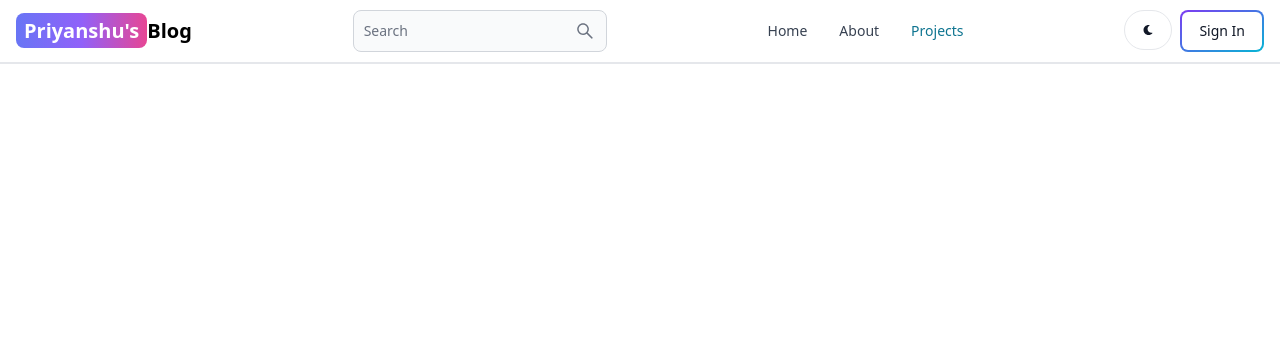
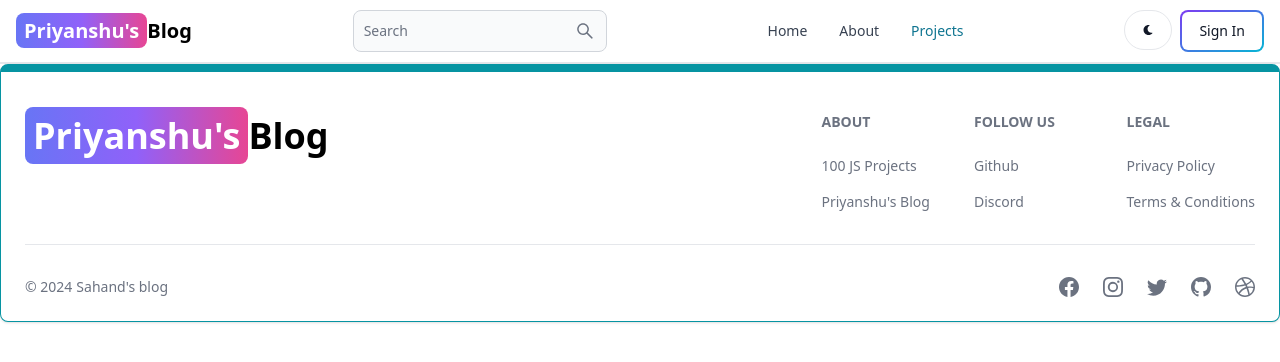
Before and after one commit to siuupriyanshu/MERN-Blog, a React (Vite) app in the folder client/: page /projects in a window 1280 px wide. Shown: the top 362 px of the page. Built offline with nearby package versions, Linux system fonts and the light colour scheme.

Commit message:
footer component created

```diff
--- a/client/src/App.jsx
+++ b/client/src/App.jsx
@@ -8,6 +8,7 @@
 import Projects from './pages/Projects';
 import SignUp from './pages/SignUp';
 import Header from './components/Header';
+import Footer from './components/Footer';
 
 function App() {
 
@@ -23,6 +24,7 @@
       <Route path='/dashboard' element={<Dashboard />} />
       <Route path='/projects' element={<Projects/>}/>
      </Routes>
+     <Footer/>
      </BrowserRouter>
     </>
   )
--- /dev/null
+++ b/client/src/components/Footer.jsx
@@ -0,0 +1,95 @@
+import React from "react";
+import { Footer } from "flowbite-react";
+import { Link } from "react-router-dom";
+import {
+  BsFacebook,
+  BsInstagram,
+  BsTwitter,
+  BsGithub,
+  BsDribbble,
+} from "react-icons/bs";
+
+function FooterCom() {
+  return (
+    <Footer container className="border border-t-8 border-teal-500">
+      <div className="w-full max-w-7xl mx-auto">
+        <div className="grid w-full justify-between sm:flex md:grid-cols-1">
+          <div className="mt-5">
+            <Link
+              to="/"
+              className="self-center whitespace-nowrap text-lg sm:text-4xl font-semibold dark:text-white"
+            >
+              <span className="px-2 py-1 bg-gradient-to-r from-indigo-500 via-purple-500 to-pink-500 rounded-lg text-white">
+                Priyanshu's
+              </span>
+              Blog
+            </Link>
+          </div>
+          <div className="grid grid-cols-2 gap-8 mt-4 sm:grid-cols-3 sm:gap-6">
+            <div>
+              <Footer.Title title="About" />
+              <Footer.LinkGroup col>
+                <Footer.Link
+                  href="https://www.100jsprojects.com"
+                  target="_blank"
+                  rel="noopener noreferrer"
+                >
+                  100 JS Projects
+                </Footer.Link>
+                <Footer.Link
+                  href="/about"
+                  target="_blank"
+                  rel="noopener noreferrer"
+                >
+                  Priyanshu's Blog
+                </Footer.Link>
+              </Footer.LinkGroup>
+            </div>
+            <div>
+              <Footer.Title title="Follow us" />
+              <Footer.LinkGroup col>
+                <Footer.Link
+                  href="https://www.github.com/siuupriyanshu"
+                  target="_blank"
+                  rel="noopener noreferrer"
+                >
+                  Github
+                </Footer.Link>
+                <Footer.Link href="#">Discord</Footer.Link>
+              </Footer.LinkGroup>
+            </div>
+
+            <div>
+              <Footer.Title title="Legal" />
+              <Footer.LinkGroup col>
+                <Footer.Link href="#">Privacy Policy</Footer.Link>
+                <Footer.Link href="#">Terms &amp; Conditions</Footer.Link>
+              </Footer.LinkGroup>
+            </div>
+          </div>
+        </div>
+
+        <Footer.Divider />
+        <div className="w-full sm:flex sm:items-center sm:justify-between">
+          <Footer.Copyright
+            href="#"
+            by="Sahand's blog"
+            year={new Date().getFullYear()}
+          />
+          <div className="flex gap-6 sm:mt-0 mt-4 sm:justify-center">
+            <Footer.Icon href="#" icon={BsFacebook} />
+            <Footer.Icon href="#" icon={BsInstagram} />
+            <Footer.Icon href="https://x.com/PriyanshuM67834" icon={BsTwitter} />
+            <Footer.Icon
+              href="https://www.github.com/siuupriyanshu"
+              icon={BsGithub}
+            />
+            <Footer.Icon href="#" icon={BsDribbble} />
+          </div>
+        </div>
+      </div>
+    </Footer>
+  );
+}
+
+export default FooterCom;
```
